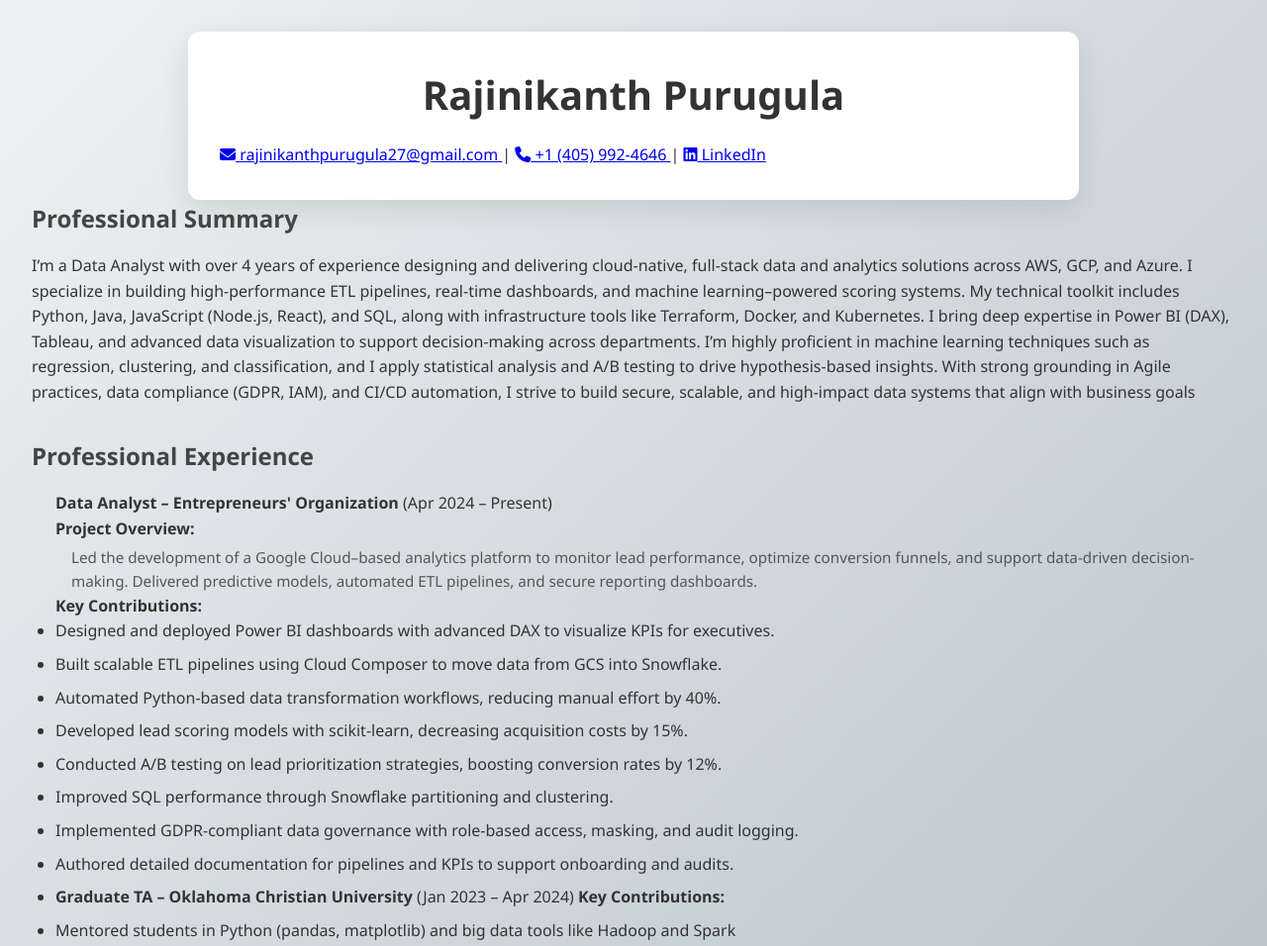
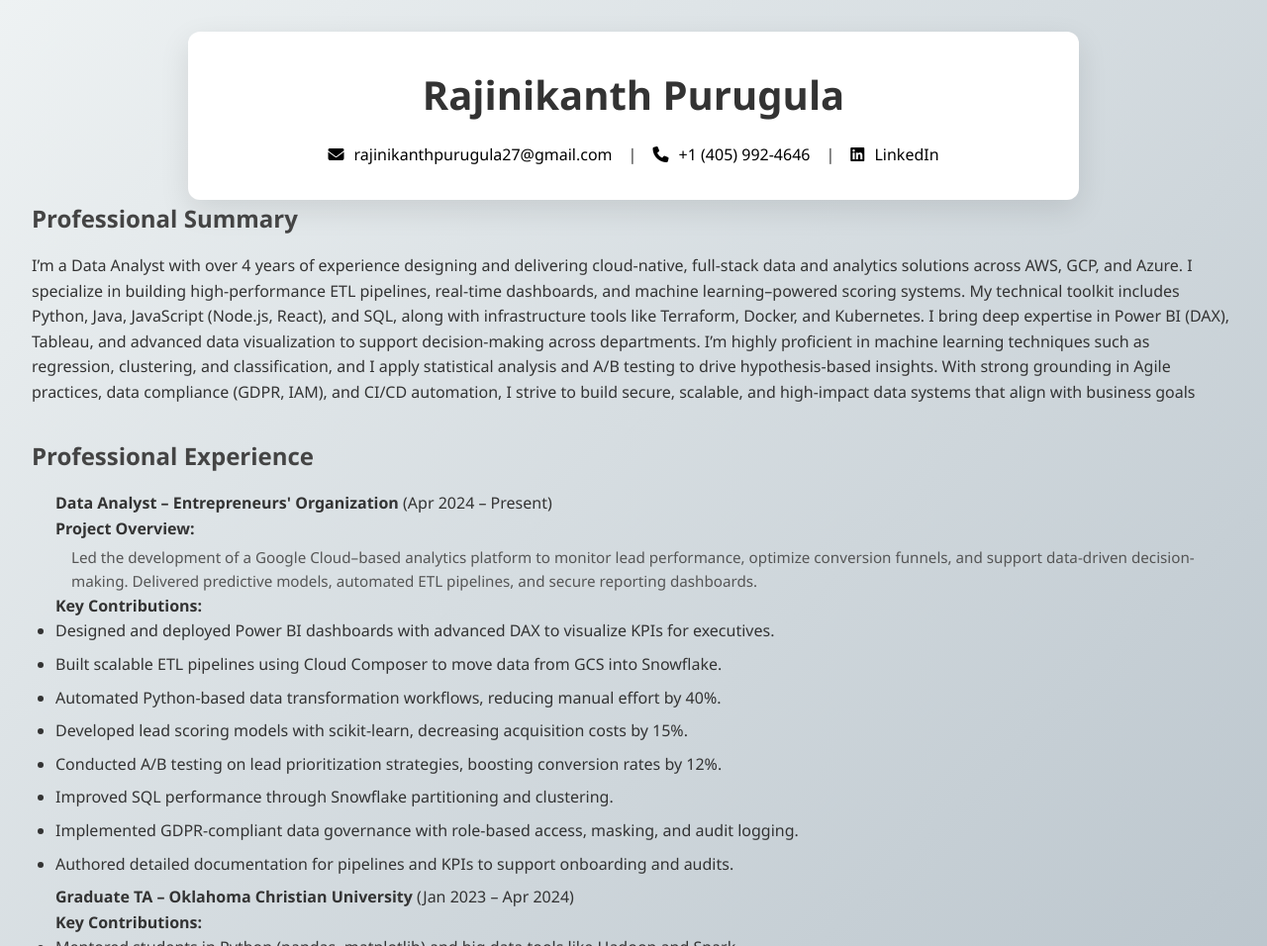
Before and after one commit to rajinikanth27/Portfolio-site, a plain HTML site: page index.html in a window 1280 px wide. Shown: the top 956 px of the page at 99% size. Drawn offline with Linux system fonts and the light colour scheme.

Commit message:
Updated icons

```diff
--- a/index.html
+++ b/index.html
@@ -40,8 +40,29 @@
  <!-- Font Awesome CDN -->
 <link rel="stylesheet" href="https://cdnjs.cloudflare.com/ajax/libs/font-awesome/6.5.0/css/all.min.css">
 
+<style>
+  .contact-horizontal {
+    display: flex;
+    justify-content: center;
+    gap: 1rem;
+    margin-top: 10px;
+    flex-wrap: wrap;
+  }
+
+  .contact-horizontal a {
+    text-decoration: none;
+    color: #000;
+    font-weight: 500;
+  }
+
+  .contact-horizontal i {
+    margin-right: 6px;
+  }
+</style>
+
 <div class="container">
-  <h1>Rajinikanth Purugula</h1>
+  <h1 style="text-align: center;">Rajinikanth Purugula</h1>
+
   <div class="contact-horizontal">
     <a href="mailto:rajinikanthpurugula27@gmail.com">
       <i class="fas fa-envelope"></i> rajinikanthpurugula27@gmail.com
@@ -56,6 +77,7 @@
     </a>
   </div>
 </div>
+
 
     <section>
       <h2>Professional Summary</h2>
@@ -78,8 +100,8 @@
       <li>Implemented GDPR-compliant data governance with role-based access, masking, and audit logging.</li>
       <li>Authored detailed documentation for pipelines and KPIs to support onboarding and audits.</li>
         </li>
-        <li><span class="highlight">Graduate TA – Oklahoma Christian University</span> (Jan 2023 – Apr 2024)
-          <span class="highlight">Key Contributions:</span>
+        <p><span class="highlight">Graduate TA – Oklahoma Christian University</span> (Jan 2023 – Apr 2024)</p>
+          <p><span class="highlight">Key Contributions:</span></p>
           <li>Mentored students in Python (pandas, matplotlib) and big data tools like Hadoop and Spark</li>
       <li>Conducted workshops on R, SAS, SPSS, covering regression, classification, and forecasting</li>
       <li>emo dashboards in Tableau for effective data storytelling</li>
@@ -87,7 +109,7 @@
       <li>Assisted in setting up cloud-based data labs using Azure Synapse and Blob Storage</li>
       <li>Created reusable course documentation in SharePoint and Confluence.</li>
         </li>
-        <li><span class="highlight">Data Analyst – TVS Motors</span> (Jul 2021 – Jul 2022)
+        <p><span class="highlight">Data Analyst – TVS Motors</span> (Jul 2021 – Jul 2022)</p>
           <p> <span class="highlight">Project Overview:</span> </p>
           <div class="desc">Developed a cloud analytics solution on AWS to assess dealer sales performance and regional trends, automate reporting, and support segmentation strategies.</div>
           <span class="highlight">Key Contributions:</span>
@@ -99,7 +121,7 @@
       <li>Ensured GDPR compliance with proper access controls and data masking strategies</li>
       <li>Participated in Agile sprints and full SDLC cycles, documenting workflows in Confluence and Jira</li>
         </li>
-        <li><span class="highlight">Software Developer – Prog Solutions</span> (May 2020 – Jun 2021)
+        <p><span class="highlight">Software Developer – Prog Solutions</span> (May 2020 – Jun 2021)</p>
           <p> <span class="highlight">Project Overview:</span> </p>
           <div class="desc">Designed a healthcare reporting solution to automate patient intake and discharge analysis while maintaining HIPAA compliance and supporting operational transparency</div>
           <span class="highlight">Key Contributions:</span>
```
